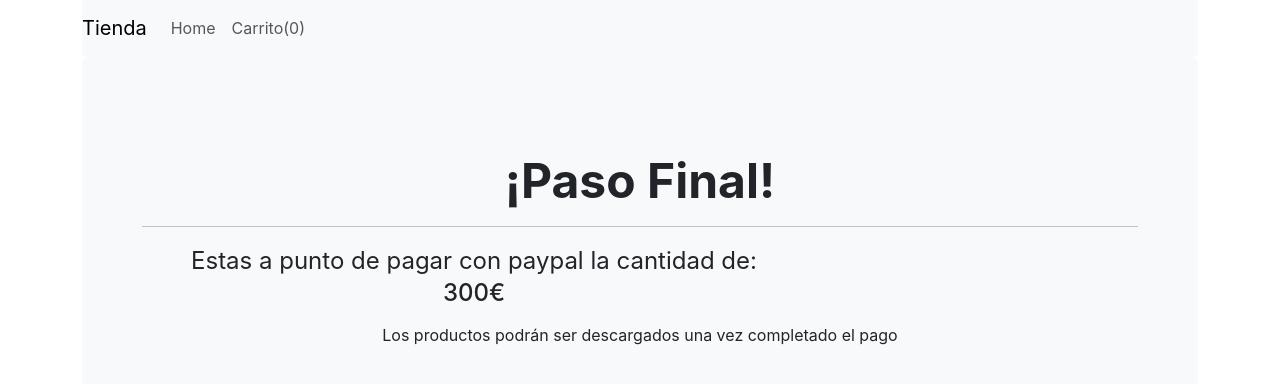
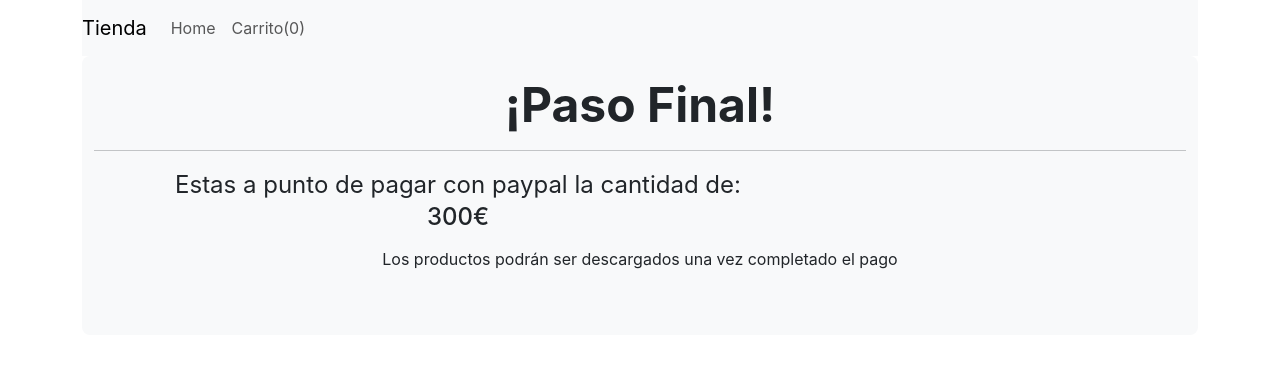
Before and after one commit to tfermoso/tiendareact, a React (Create React App) app: page / in a window 1280 px wide. Shown: the top 384 px of the page. Built offline with nearby package versions, Linux system fonts and the light colour scheme.

Commit message:
dando estilo al componente pagar

```diff
--- /dev/null
+++ b/src/Componentes/Pagar.css
@@ -0,0 +1,7 @@
+.contenedorPagar{
+    margin:0 !important;
+    padding: 0 !important;
+}
+.contenedorPagar >div:first-child{
+    padding-top: 20px !important;
+}
--- a/src/Componentes/Pagar.js
+++ b/src/Componentes/Pagar.js
@@ -1,9 +1,9 @@
 import { PayPalScriptProvider, PayPalButtons } from "@paypal/react-paypal-js";
-
+import './Pagar.css';
 export default function Pagar(props) {
     return (
         <div>
-            <div class="p-5 mb-4 bg-light rounded-3 text-center">
+            <div class="contenedorPagar p-5 mb-4 bg-light rounded-3 text-center">
                 <div class="container-fluid py-5">
                     <h1 class="display-5 fw-bold"> ¡Paso Final! </h1>
                     <hr />
```
